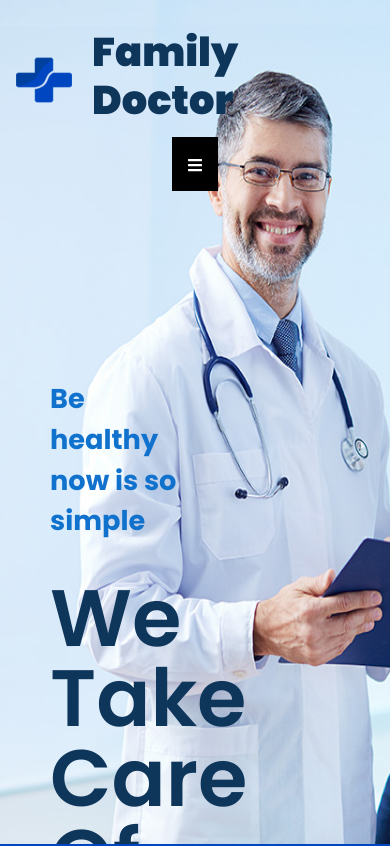
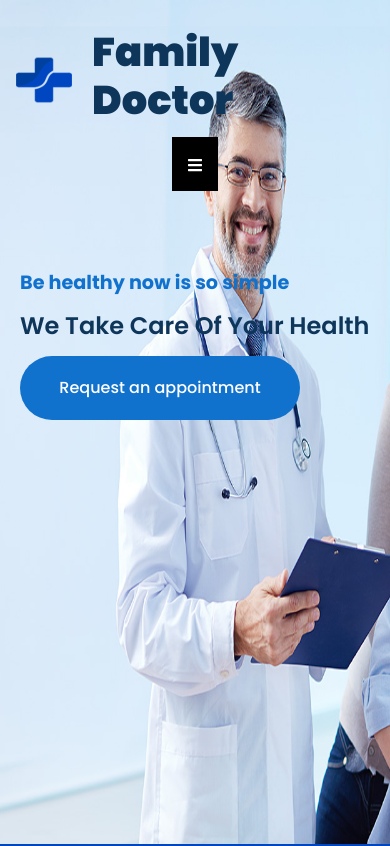
Before and after one commit to vigneshiyergithub/Family-Doctor, a React (Create React App) app: page / in a window 390 px wide. Shown: the top 846 px of the page. Built offline with nearby package versions, Linux system fonts and the light colour scheme.

Commit message:
fixing the hero component

```diff
--- a/src/components/Hero/Hero.css
+++ b/src/components/Hero/Hero.css
@@ -1,19 +1,20 @@
-:root{
+:root {
 	--universlColor: rgb(17, 114, 206);
 	--headingColor: rgb(14, 53, 90);
 }
 
-.hero-container{
+.hero-container {
 	background: url(../../bg-images/hero.jpg);
 	background-size: 1800px 100%;
 	background-position: center;
 	background-repeat: no-repeat;
 	height: 100vh;
+	width: 100%;
 	display: flex;
 	flex-direction: column;
 }
 
-.hero-description{
+.hero-description {
 	display: flex;
 	width: 50%;
 	flex-direction: column;
@@ -22,20 +23,20 @@
 	margin-left: 20px;
 }
 
-.hero-description p{
+.hero-description p {
 	font-weight: 700;
 	color: var(--universlColor);
 	font-size: 1.7rem;
 }
 
-.hero-description h1{
+.hero-description h1 {
 	font-size: 5rem;
 	font-weight: 600;
 	margin-top: 20px;
 	line-height: 1;
 }
 
-.btn{
+.btn {
 	display: flex;
 	margin-top: 30px;
 	width: 50%;
@@ -52,6 +53,65 @@
 	transition: 0.5s;
 }
 
-.btn:hover{
+.btn:hover {
 	background: var(--headingColor);
+	color: #fff;
 }
+
+/* responsive hero section */
+
+@media screen and (max-width: 768px) {
+	.hero-container {
+		background: url(../../bg-images/hero.jpg);
+		background-size: 1200px 100%;
+		background-position: center;
+		background-repeat: no-repeat;
+		height: 100vh;
+		display: flex;
+		flex-direction: column;
+	}
+
+	.hero-description {
+		display: flex;
+		width: 100%;
+		flex-direction: column;
+		padding: 20px;
+		margin-top: 30px;
+		margin-left: 0px;
+	}
+
+	.hero-description p {
+		font-weight: 700;
+		color: var(--universlColor);
+		font-size: 1.2rem;
+	}
+
+	.hero-description h1 {
+		font-size: 1.5rem;
+		font-weight: 600;
+		margin-top: 0px;
+		line-height: 1;
+	}
+
+	.btn {
+		display: flex;
+		margin-top: 10px;
+		width: 80%;
+		justify-content: center;
+		align-items: center;
+		padding: 20px;
+		outline: none;
+		background: var(--universlColor);
+		border: none;
+		color: #fff;
+		font-weight: 500;
+		cursor: pointer;
+		border-radius: 50px;
+		transition: 0.5s;
+	}
+
+	.btn:hover {
+		background: var(--headingColor);
+		color: #fff;
+	}
+}
```
Lines whose indentation alone changed are shown as unchanged.
